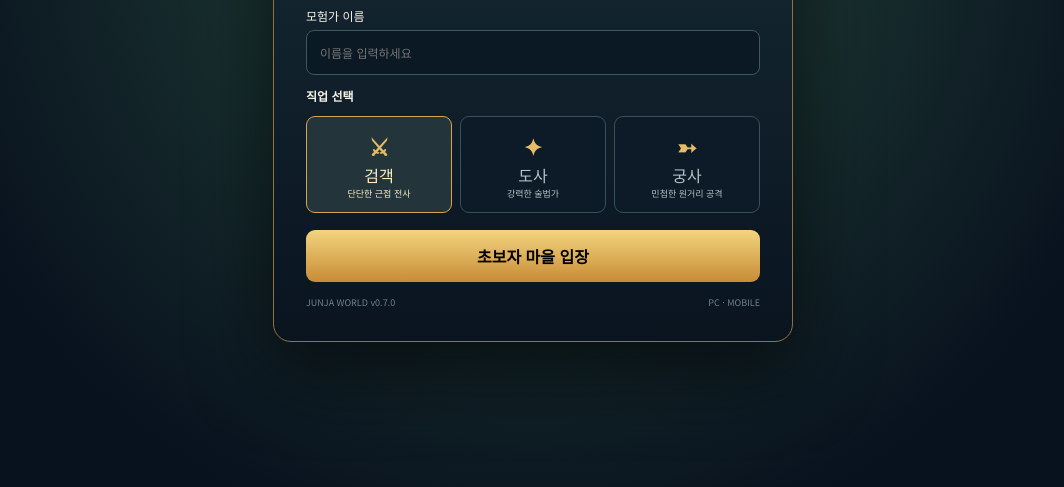
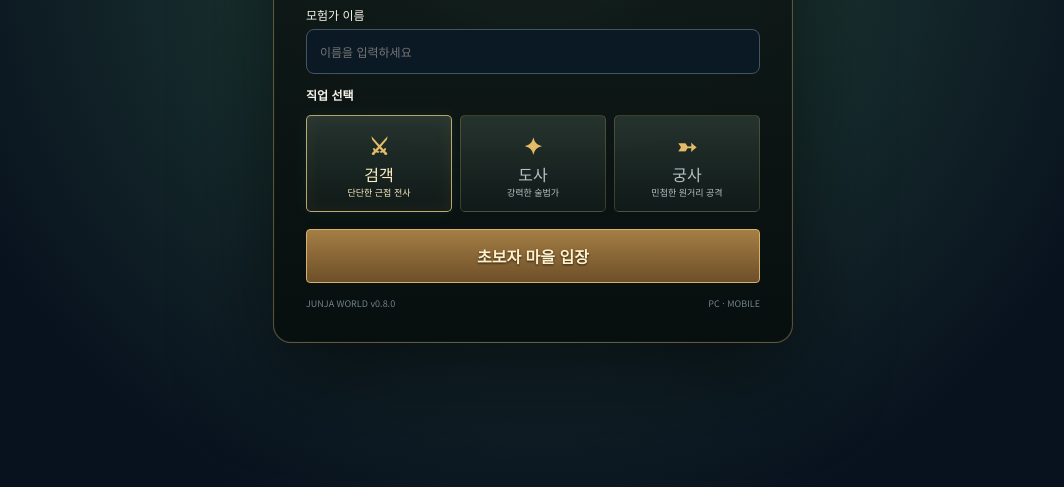
Before and after one commit to skomet84-code/junja-world, a website built with Vite: page index.html in a window 1280 px wide. Shown: the part 313-800 px from the top of the page, without its empty margins (107-1171 px from the left). Built offline with nearby package versions, Linux system fonts and the light colour scheme.

Commit message:
feat: activate v0.8 visual rebuild

```diff
--- a/index.html
+++ b/index.html
@@ -1,5 +1,5 @@
 <!doctype html><html lang="ko"><head><meta charset="UTF-8"/><meta name="viewport" content="width=device-width,initial-scale=1.0,maximum-scale=1.0,user-scalable=no"/><meta name="theme-color" content="#101b2d"/><meta name="description" content="한국형 판타지 MMORPG 프로젝트 JUNJA WORLD"/><link rel="stylesheet" href="/src/v07.css"/><title>JUNJA WORLD</title></head><body><main id="app"><div id="game-container"></div>
-<section id="auth-layer" class="screen-layer"><div class="login-card"><div class="crest">準</div><p class="eyebrow">KOREAN FANTASY ONLINE</p><h1>JUNJA WORLD</h1><p class="subtitle">잊힌 왕국의 문이 다시 열린다</p><label>모험가 이름<input id="hero-name" maxlength="10" placeholder="이름을 입력하세요" autocomplete="off"/></label><p class="select-title">직업 선택</p><div class="class-grid"><button class="class-card selected" data-class="warrior"><b>⚔</b><span>검객</span><small>단단한 근접 전사</small></button><button class="class-card" data-class="mage"><b>✦</b><span>도사</span><small>강력한 술법가</small></button><button class="class-card" data-class="ranger"><b>➳</b><span>궁사</span><small>민첩한 원거리 공격</small></button></div><button id="enter-game" class="primary-button">초보자 마을 입장</button><div class="login-footer"><span>JUNJA WORLD v0.7.0</span><span>PC · MOBILE</span></div></div></section>
+<section id="auth-layer" class="screen-layer"><div class="login-card"><div class="crest">準</div><p class="eyebrow">KOREAN FANTASY ONLINE</p><h1>JUNJA WORLD</h1><p class="subtitle">잊힌 왕국의 문이 다시 열린다</p><label>모험가 이름<input id="hero-name" maxlength="10" placeholder="이름을 입력하세요" autocomplete="off"/></label><p class="select-title">직업 선택</p><div class="class-grid"><button class="class-card selected" data-class="warrior"><b>⚔</b><span>검객</span><small>단단한 근접 전사</small></button><button class="class-card" data-class="mage"><b>✦</b><span>도사</span><small>강력한 술법가</small></button><button class="class-card" data-class="ranger"><b>➳</b><span>궁사</span><small>민첩한 원거리 공격</small></button></div><button id="enter-game" class="primary-button">초보자 마을 입장</button><div class="login-footer"><span>JUNJA WORLD v0.8.0</span><span>PC · MOBILE</span></div></div></section>
 <section id="game-ui" class="hidden"><div class="top-bar"><div class="brand"><span class="mini-crest">準</span><span>JUNJA WORLD</span></div><div class="zone"><small>현재 지역</small><strong>백운성</strong></div><button id="reset-save" class="top-reset">↻</button></div>
 <aside class="status-panel"><div class="identity"><strong id="ui-name">모험가</strong><span id="ui-class">Lv.1 검객</span></div><div class="bar hp"><i id="hp-bar"></i><span id="hp-text">120 / 120</span></div><div class="bar xp"><i id="xp-bar"></i><span id="xp-text">0 / 100</span></div><div class="stats"><span>공격 <b id="atk-text">24</b></span><span>처치 <b id="kill-text">0</b></span></div><button id="inventory-button">가방 · 장비 <kbd>I</kbd></button></aside>
 <aside id="quest-panel" class="quest-panel"><div class="panel-title"><span>임무 · 클릭 이동</span><small>MAIN</small></div><strong id="quest-title">낯선 마을의 부름</strong><p id="quest-text">촌장 백운에게 말을 걸어보자.</p><div class="quest-progress"><i id="quest-bar"></i></div></aside>
@@ -8,4 +8,4 @@
 <aside id="inventory-panel" class="inventory-panel hidden"><div class="inventory-head"><strong>가방 · 장비</strong><button id="inventory-close">×</button></div><div id="resource-text" class="inventory-summary">목재 0 · 청심초 0 · 흑철광석 0 · 월광결정 0</div><div id="equip-text" class="inventory-summary">무기 +0 · 방어구 +0 · 회복약 2</div><div class="auto-row"><button id="auto-potion-toggle" class="auto-toggle">자동 물약 ON · HP 40%</button><button id="auto-loot-toggle" class="auto-toggle">자동 줍기 ON</button></div><div class="craft-grid backend-crafting"><button id="craft-potion" class="craft-card"><b>회복약 제작 ×2</b><small>청심초 3</small></button><button id="craft-weapon" class="craft-card"><b>무기 제작/강화</b><small>흑철광석 + 목재</small></button><button id="craft-armor" class="craft-card"><b>방어구 제작/강화</b><small>흑철광석 + 월광결정</small></button></div><div class="use-row"><button id="use-potion">회복약 사용</button></div><div class="rare-box"><div class="rare-title">희귀 장비 · 획득 즉시 자동 착용</div><div id="rare-items"><div class="rare-empty">아직 획득한 희귀 장비가 없습니다.</div></div></div><p class="inventory-note">장비와 물약 제작은 백운성 <b>제작소</b>에서 할 수 있습니다.</p><div class="gold-line">보유 엽전 <b id="gold-text">0</b></div></aside>
 <div class="zone-dock"><button data-zone="village">백운성</button><button id="workshop-enter" class="workshop-enter">⚒ 제작소</button><button data-zone="field">청운들판</button><button data-zone="mine">흑철광산 Lv.5</button><button data-zone="forest">월영숲 Lv.10</button></div><div class="mobile-actions"><button id="mobile-action">행동</button><button id="mobile-attack">공격</button></div><div class="help-note">PC: WASD 이동 · SPACE 공격 · E 행동 · I 가방 / 모바일: 화면 드래그 이동 · 제작은 백운성 제작소</div></section>
 <section id="workshop-panel" class="workshop-layer hidden"><div class="workshop-shell"><div class="workshop-head"><div class="smith-mark">匠</div><div><strong>백운 제작소</strong><span>대장장이 무철 · 재료를 납품하고 장비를 제작하세요.</span></div><button id="workshop-close">×</button></div><div id="workshop-material-summary" class="workshop-material-summary"></div><div class="workshop-body"><div class="workshop-catalog"><div class="workshop-tabs"><button data-workshop-tab="weapon" class="selected">무기</button><button data-workshop-tab="armor">방어구</button><button data-workshop-tab="potion">물약</button></div><div id="workshop-list" class="workshop-list"></div></div><div id="workshop-detail" class="workshop-detail"></div></div><div id="workshop-result" class="workshop-result">제작할 물품을 선택하세요. 상위 장비는 이전 단계 장비를 먼저 만들어야 합니다.</div></div></section>
-</main><script type="module" src="/src/game-v06.ts"></script><script type="module" src="/src/workshop-v07.ts"></script></body></html>
+</main><script type="module" src="/src/game-v06.ts"></script><script type="module" src="/src/workshop-v07.ts"></script><script type="module" src="/src/world-polish-v08.ts"></script></body></html>
```
